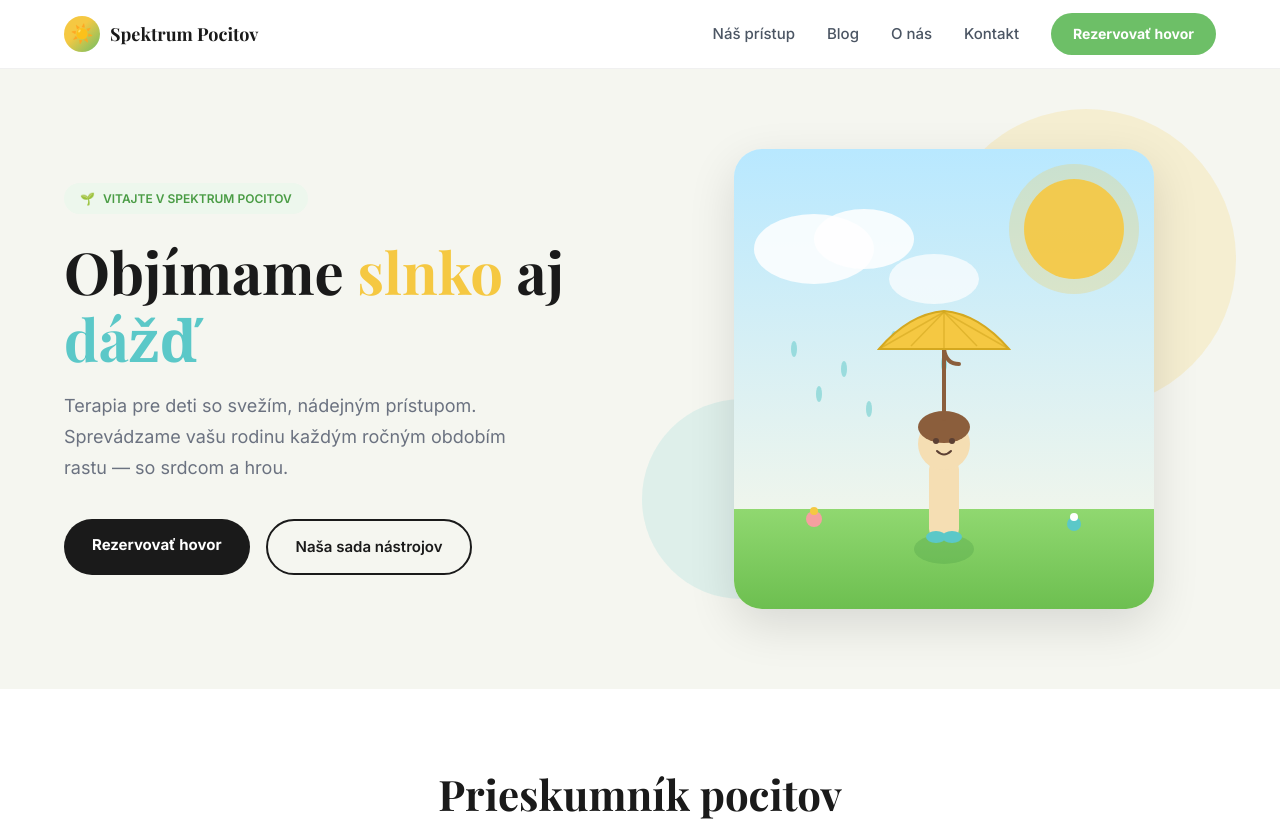
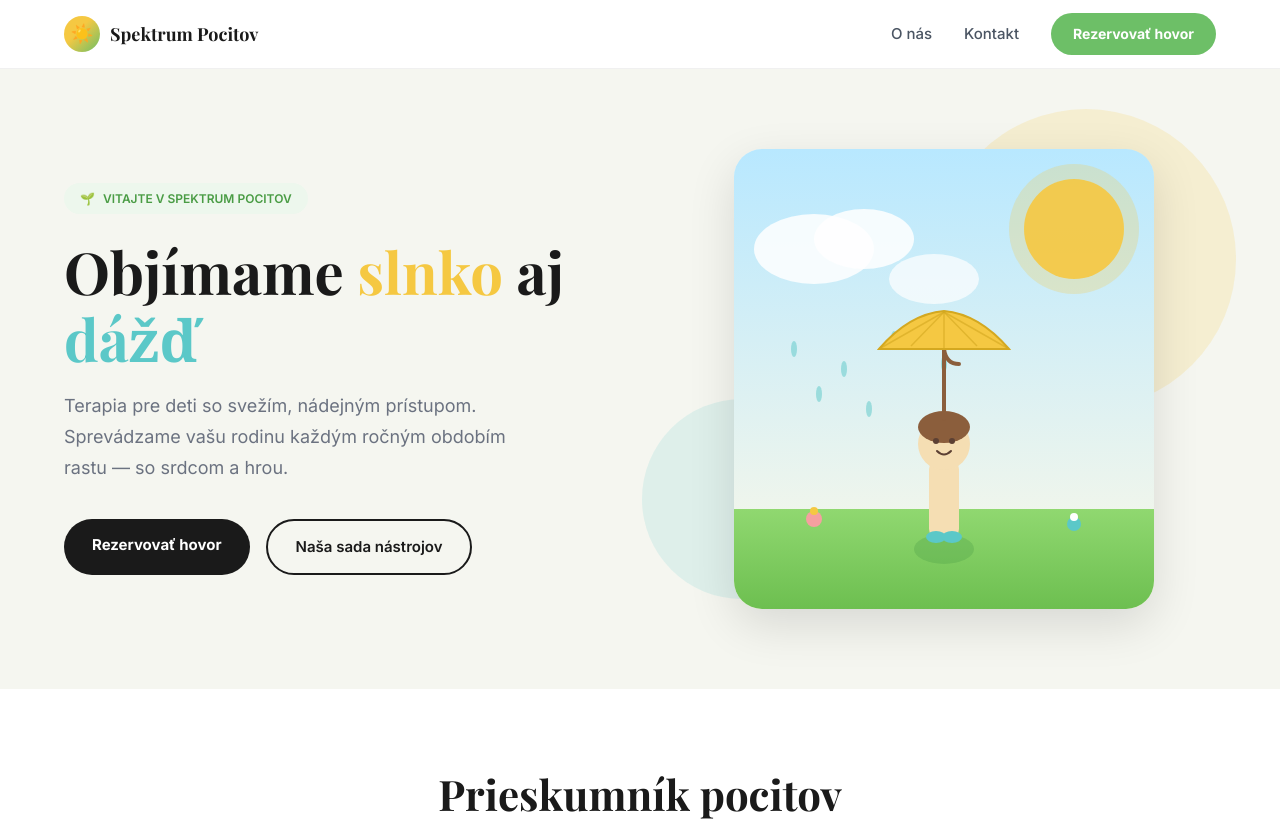
Before and after one commit to Ferschovitch/web-spektrumpocitov.sk, a Next.js app: page / in a window 1280 px wide. Shown: the top 821 px of the page. Built offline with nearby package versions, Linux system fonts and the light colour scheme; a web font is replaced by a local one.

Commit message:
feat: hide Náš prístup and Blog from navbar

```diff
--- a/components/Navbar.tsx
+++ b/components/Navbar.tsx
@@ -4,8 +4,6 @@ import Link from "next/link";
 import { usePathname } from "next/navigation";
 
 const navLinks = [
-    { href: "/#nas-pristup", label: "Náš prístup" },
-    { href: "/blog", label: "Blog" },
     { href: "/o-nas", label: "O nás" },
     { href: "/kontakt", label: "Kontakt" },
 ];
```
